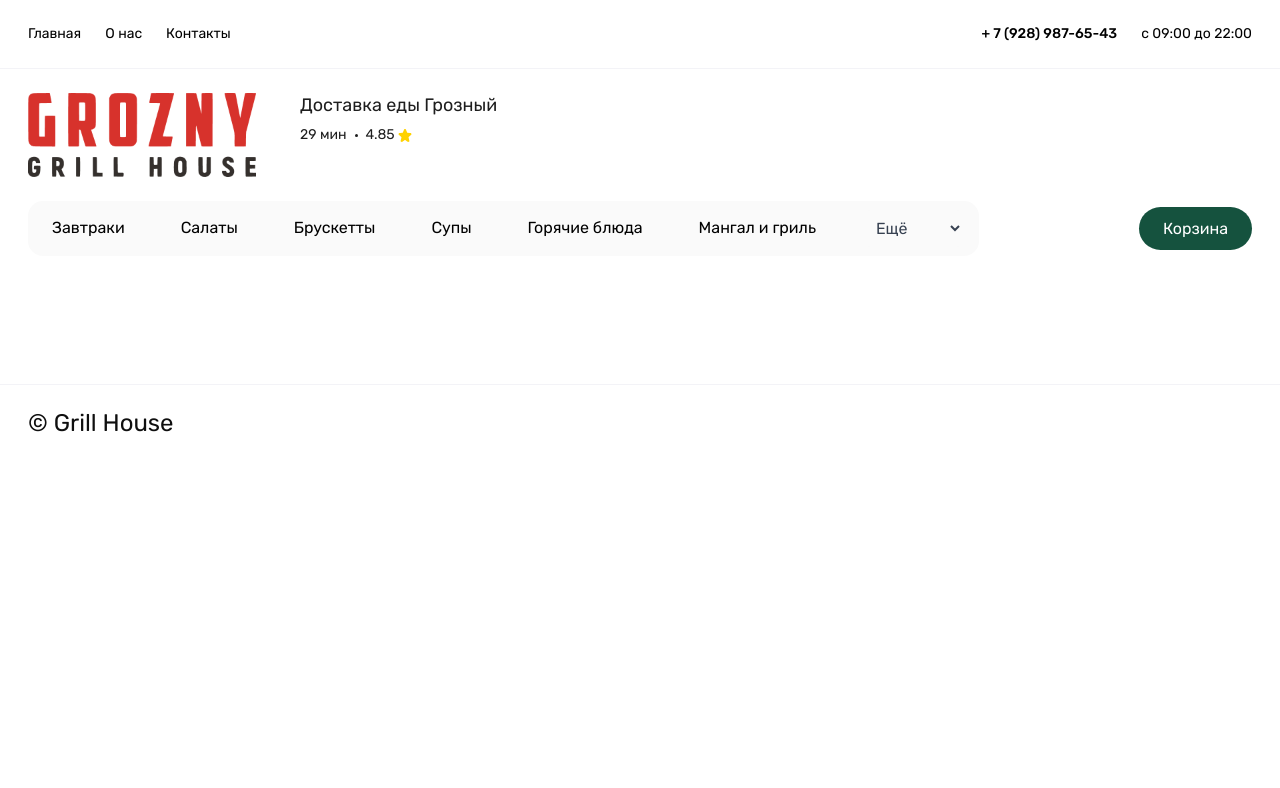
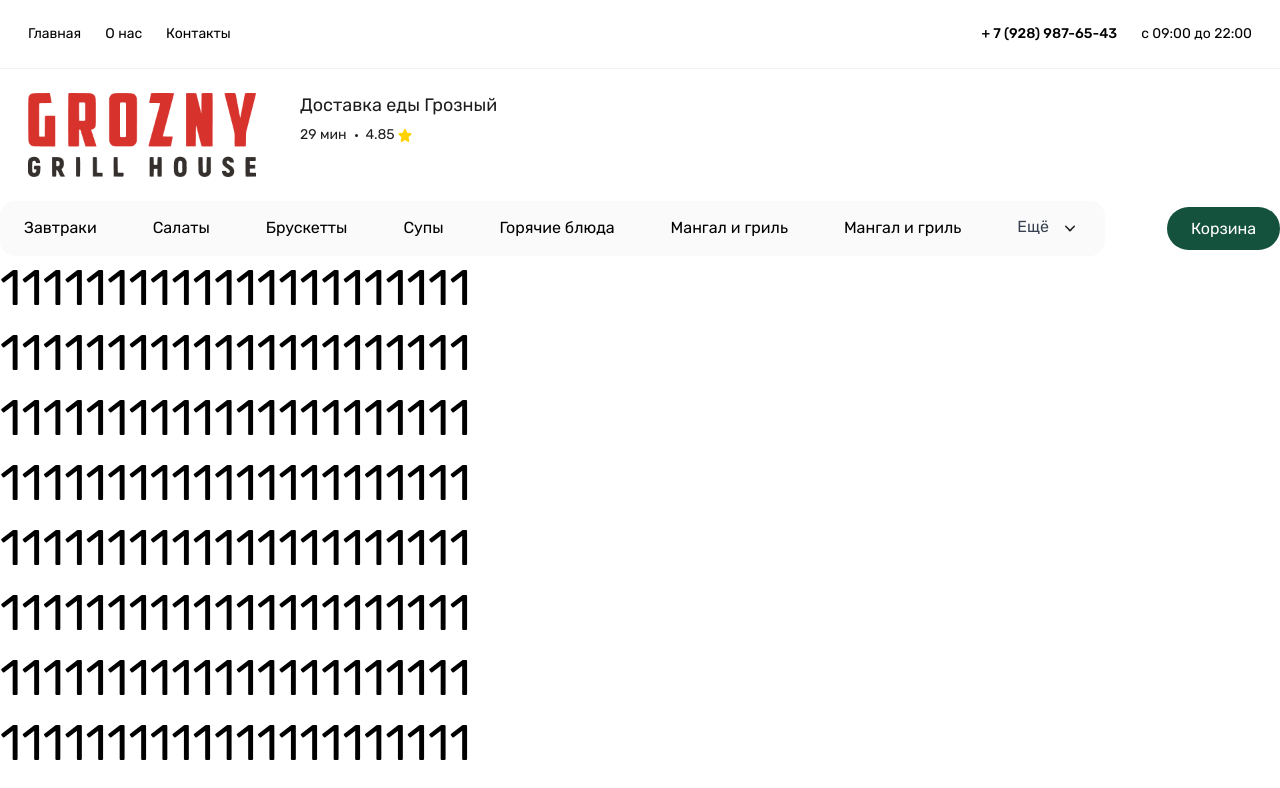
Before and after one commit to SedaMelkhi/grill-house, a Next.js app: page / in a window 1280 px wide. Shown: the top 788 px of the page. Built offline with nearby package versions, Linux system fonts and the light colour scheme.

Commit message:
fix: исправила меню

```diff
--- a/app/components/homePage/menu.tsx
+++ b/app/components/homePage/menu.tsx
@@ -2,9 +2,11 @@
 
 import Link from "next/link";
 import { useState, useEffect } from "react";
-import { Container } from "../shared";
 import { Swiper, SwiperSlide } from 'swiper/react';
 import 'swiper/css';
+
+import Image from "next/image";
+
 
 export const MenuWhile = () => {
   const [menu] = useState([
@@ -14,11 +16,15 @@ export const MenuWhile = () => {
     { name: "Супы", id: 3 },
     { name: "Горячие блюда", id: 4 },
     { name: "Мангал и гриль", id: 5 },
+    { name: "Мангал и гриль", id: 6 },
+    { name: "Мангал и гриль", id: 7 },
+    { name: "Мангал и гриль", id: 8 },
+    { name: "Мангал и гриль", id: 9 },
   ]);
 
   const [selectedOption, setSelectedOption] = useState('');
   const [isScrolled, setIsScrolled] = useState(false);
-
+  const [isDropdownOpen, setIsDropdownOpen] = useState(false);
   const handleScroll = () => {
     if (window.innerWidth >= 1280) {
       setIsScrolled(window.scrollY > 195);
@@ -34,44 +40,71 @@ export const MenuWhile = () => {
     };
   }, []);
 
-  const handleChange = (e) => {
-    setSelectedOption(e.target.value);
+
+  const toggleDropdown = () => setIsDropdownOpen(!isDropdownOpen);
+
+  const handleOptionClick = (value) => {
+    setSelectedOption(value);
+    setIsDropdownOpen(false);
   };
 
+
   return (
-    <Container>
-      <div className={`xl:flex hidden justify-between items-center
-        ${isScrolled ? 'fixed z-10 top-0 transition-all duration-500 ease-in-out shadow-lg' : 'transition-all duration-500 ease-in-out'}`}>
-
-        <ul className="flex justify-center items-center gap-2 rounded-[15px] h-[55px] bg-[#fafafa] transition-all duration-500 ease-in-out">
-          {menu.map(({ id, name }) => (
+    <div className=" ">
+      <div className={`xl:flex  hidden justify-between items-center
+        ${isScrolled ? 'w-[100%] bg-[#fafafa] fixed z-10 top-0  ease-in-out shadow-lg' : 'ease-in-out'}`}>
+        <div className="xl:flex  hidden justify-between items-center xl:w-[1300px] m-auto">
+        <ul className="flex  justify-center items-center gap-2 rounded-[15px] h-[55px] bg-[#fafafa] transition-all duration-500 ease-in-out">
+          {menu.slice(0, 7).map(({ id, name }) => (
             <li className='pt-[13px] pr-[24px] pb-[13px] pl-[24px] hover:text-red hover:bg-white rounded-[15px]
-            hover:shadow-[0px_4px_4px_rgba(0,0,0,0.05)] active:shadow-2xl transition-color transition-shadow duration-300 ease-in-out'
+            hover:shadow-[0px_4px_4px_rgba(0,0,0,0.05)] active:shadow-xl transition-color transition-shadow duration-300 ease-in-out'
             key={id}>
               <Link href={`#`}>
                 {name}
               </Link>
             </li>
           ))}
-          <div className="p-4">
-            <select
-              id="exampleSelect"
-              value={selectedOption}
-              onChange={handleChange}
-              className="block w-full h-full p-2 bg-[#fafafa] text-gray-700 rounded-md focus:outline-none"
+            <div className="relative p-4"
+            onMouseEnter={() => setIsDropdownOpen(true)}
+            onMouseLeave={() => setIsDropdownOpen(false)}>
+            <button
+              onClick={toggleDropdown}
+              className="flex gap-[10px] p-2 bg-[#fafafa] text-gray-700 rounded-md focus:outline-none"
             >
-              <option value='' disabled>Ещё</option>
-              <option value="option1">Опция 1</option>
-              <option value="option2">Опция 2</option>
-              <option value="option3">Опция 3</option>
-            </select>
+              {selectedOption || 'Ещё'}
+              <Image
+              src={'/select.png'}
+              alt=""
+              width={22}
+              height={22}
+              className=" "
+            />
+            </button>
+
+            {isDropdownOpen && (
+              <div className="absolute z-10 w-[190px] mt-[15px] bg-[#fafafa] rounded-[8px] shadow-lg ">
+
+                {menu.slice(7, 10).map(({ id, name }) => (
+            <div key={id}
+                  onClick={() => handleOptionClick({name})}
+                  className="px-4 py-2 cursor-pointer rounded-[8px] hover:text-red hover:bg-white
+            hover:shadow-[0px_4px_4px_rgba(0,0,0,0.05)]"
+                >
+                  <Link href={`#`}>{name}</Link>
+                </div>
+          ))}
+              </div>
+            )}
           </div>
         </ul>
         <button className="w-[113px] h-[43px] p-[12px] rounded-[50px] bg-[var(--green)] text-white">
           Корзина
-        </button>
+        </button></div>
       </div>
-    </Container>
+
+
+
+    </div>
   );
 };
 
@@ -79,10 +112,14 @@ export const MenuMobile = () => {
   const [menu] = useState([
     { name: "Завтраки", id: 0 },
     { name: "Салаты", id: 1 },
-    { name: 'Брускетты', id: 2 },
-    { name: 'Супы', id: 3 },
-    { name: 'Горячие блюда', id: 4 },
-    { name: 'Мангал и гриль', id: 5 },
+    { name: "Брускетты", id: 2 },
+    { name: "Супы", id: 3 },
+    { name: "Горячие блюда", id: 4 },
+    { name: "Мангал и гриль", id: 5 },
+    { name: "Мангал и гриль", id: 6 },
+    { name: "Мангал и гриль", id: 7 },
+    { name: "Мангал и гриль", id: 8 },
+    { name: "Мангал и гриль", id: 9 },
   ]);
 
   const [isScrolled, setIsScrolled] = useState(false);
@@ -98,25 +135,23 @@ export const MenuMobile = () => {
     };
   }, []);
 
-  return (
-    <div className={`xl:hidden flex justify-end items-center
-      ${isScrolled ? 'fixed z-10 top-0 transition-all duration-500 ease-in-out shadow-lg' : 'transition-shadow duration-500 ease-in-out'}`}>
+  return (<div>
+    <div className={`flex xl:hidden h-[55px]   items-center
+      ${isScrolled ? 'fixed z-10 bg-white top-0 ease-in-out shadow-lg' : 'transition-shadow duration-500 ease-in-out'}`}>
 
-      <div className="w-[98vw] rounded-[20px] h-[55px]">
+      <div className="w-[98vw] rounded-[20px]  overflow-x-visible">
         <Swiper
           slidesPerView='auto'
           spaceBetween={8}
           grabCursor={true}
-          pagination={{
-            clickable: true,
-          }}
-          className="mySwiper"
+
+          className=""
         >
-          {menu.map(({ id, name }) => (
-            <SwiperSlide className='w-[auto!important] h-[auto!important] pt-[8px] pr-[15px] pb-[8px]
+          {menu.map(({ id, name },index) => (
+            <SwiperSlide className={`w-[auto!important] h-[auto!important] pt-[8px] pr-[15px] pb-[8px]
             pl-[15px] bg-[#F3F2F8] text-[#7B8290] text-[18px] hover:text-[#15523E] rounded-[20px]
-             hover:bg-[#5BA48C4D] active:text-[#15523E] active:bg-[#5BA48C4D] transition-сolor duration-300 ease-in-out' key={id}>
-              <Link href={`#`}>
+             hover:bg-[#5BA48C4D] active:text-[#15523E] active:bg-[#5BA48C4D] transition-сolor duration-300 ease-in-out  ${index === 0 ? 'ml-[20px]' : ''}`} key={id}>
+              <Link href={'#'}>
                 {name}
               </Link>
             </SwiperSlide>
@@ -125,5 +160,48 @@ export const MenuMobile = () => {
       </div>
 
     </div>
+    <div>
+      <h1 className="text-[50px]">1111111111111111111111</h1>
+      <h1 className="text-[50px]">1111111111111111111111</h1>
+      <h1 className="text-[50px]">1111111111111111111111</h1>
+      <h1 className="text-[50px]">1111111111111111111111</h1>
+      <h1 className="text-[50px]">1111111111111111111111</h1>
+      <h1 className="text-[50px]">1111111111111111111111</h1>
+      <h1 className="text-[50px]">1111111111111111111111</h1>
+      <h1 className="text-[50px]">1111111111111111111111</h1>
+      <h1 className="text-[50px]">1111111111111111111111</h1>
+      <h1 className="text-[50px]">1111111111111111111111</h1>
+      <h1 className="text-[50px]">1111111111111111111111</h1>
+      <h1 className="text-[50px]">1111111111111111111111</h1>
+      <h1 className="text-[50px]">1111111111111111111111</h1>
+      <h1 className="text-[50px]">1111111111111111111111</h1>
+      <h1 className="text-[50px]">1111111111111111111111</h1>
+      <h1 className="text-[50px]">1111111111111111111111</h1>
+      <h1 className="text-[50px]">1111111111111111111111</h1>
+      <h1 className="text-[50px]">1111111111111111111111</h1>
+      <h1 className="text-[50px]">1111111111111111111111</h1>
+      <h1 className="text-[50px]">1111111111111111111111</h1>
+      <h1 className="text-[50px]">1111111111111111111111</h1>
+      <h1 className="text-[50px]">1111111111111111111111</h1>
+      <h1 className="text-[50px]">1111111111111111111111</h1>
+      <h1 className="text-[50px]">1111111111111111111111</h1>
+      <h1 className="text-[50px]">1111111111111111111111</h1>
+      <h1 className="text-[50px]">1111111111111111111111</h1>
+      <h1 className="text-[50px]">1111111111111111111111</h1>
+      <h1 className="text-[50px]">1111111111111111111111</h1>
+      <h1 className="text-[50px]">1111111111111111111111</h1>
+      <h1 className="text-[50px]">1111111111111111111111</h1>
+      <h1 className="text-[50px]">1111111111111111111111</h1>
+      <h1 className="text-[50px]">1111111111111111111111</h1>
+      <h1 className="text-[50px]">1111111111111111111111</h1>
+      <h1 className="text-[50px]">1111111111111111111111</h1>
+      <h1 className="text-[50px]">1111111111111111111111</h1>
+      <h1 className="text-[50px]">1111111111111111111111</h1>
+      <h1 className="text-[50px]">1111111111111111111111</h1>
+      <h1 className="text-[50px]">1111111111111111111111</h1>
+      <h1 className="text-[50px]">1111111111111111111111</h1>
+      <h1 className="text-[50px]">1111111111111111111111</h1>
+      </div>
+    </div>
   );
 };
--- a/app/components/shared/index.ts
+++ b/app/components/shared/index.ts
@@ -1,2 +1,3 @@
 export { Container } from "./container";
+
 export { Logo } from "./logo";
```
Also changed, not shown: public/select.png (added).
